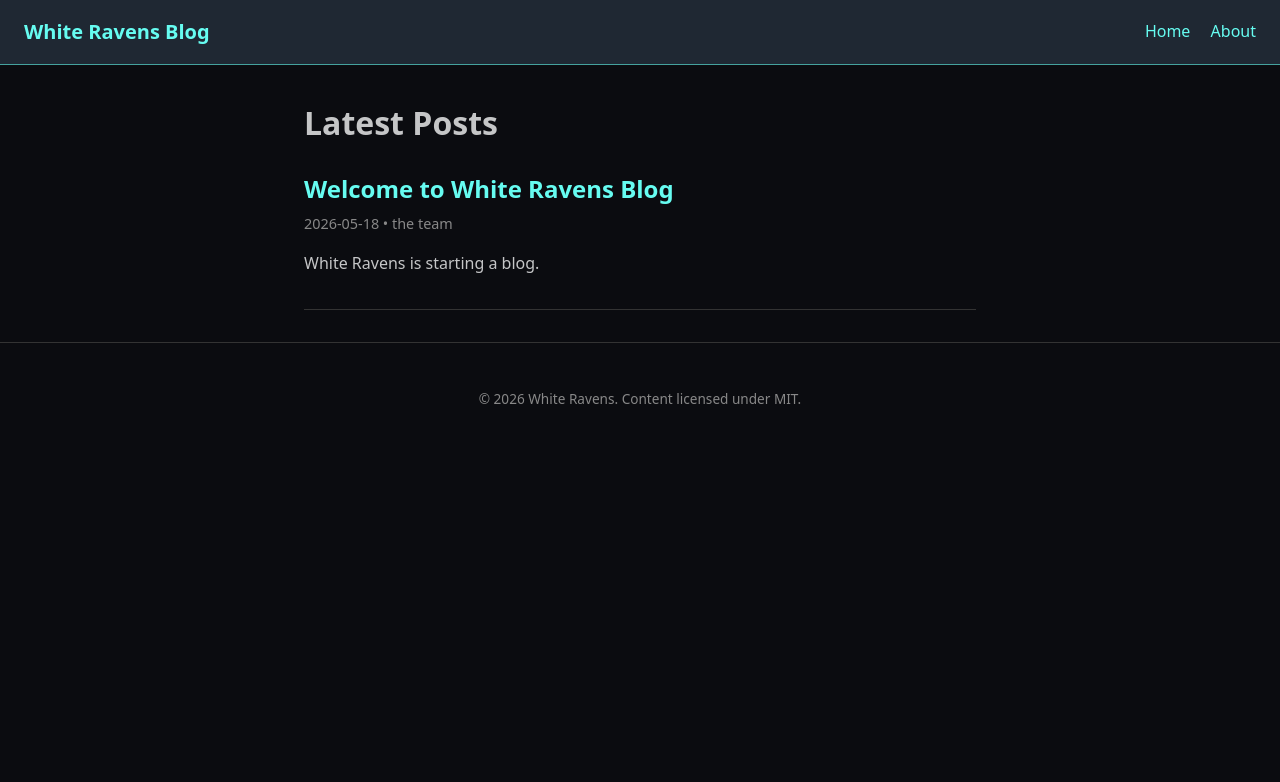
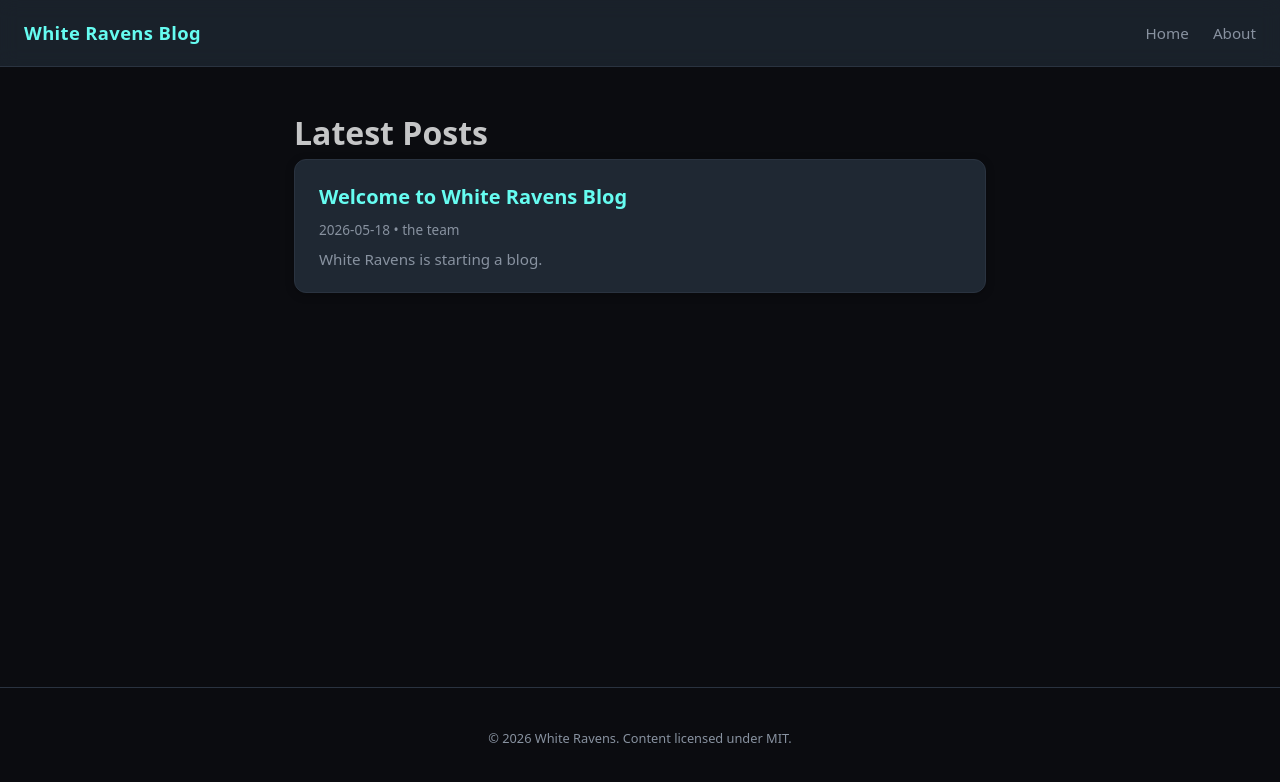
Before and after one commit to whiteravens20/blog, a Jekyll site: the page built from index.md, in a window 1280 px wide. Shown: the top 782 px of the page. Built offline with Jekyll 4.4.1, drawn with Linux system fonts in a browser that asks for light colours.

Commit message:
style(blog): modernize theme and add favicon
- Rework CSS with refined palette, elevated cards with hover lift,
  sticky blur-header, improved typography scale, and smoother
  transitions for a more polished, contemporary feel
- Add SVG favicon (assets/images/favicon.svg) with dark theme
  and WR raven motif
- Keep the existing dark aesthetic while adding depth via
  shadows, border refinement, and backdrop-filter header

Co-Authored-By: Paperclip <noreply@paperclip.ing>

```diff
--- a/_includes/head.html
+++ b/_includes/head.html
@@ -2,4 +2,5 @@
 <meta name="viewport" content="width=device-width, initial-scale=1">
 <title>{% if page.title %}{{ page.title | escape }} — {% endif %}{{ site.title | escape }}</title>
 <meta name="description" content="{{ page.excerpt | default: site.description | strip_html | normalize_whitespace | truncate: 160 | escape }}">
+<link rel="icon" type="image/svg+xml" href="{{ "/assets/images/favicon.svg" | relative_url }}">
 <link rel="stylesheet" href="{{ "/assets/css/style.css" | relative_url }}">
--- a/assets/css/style.css
+++ b/assets/css/style.css
@@ -1,74 +1,150 @@
 :root {
   --bg: #0b0c10;
   --surface: #1f2833;
+  --surface-elevated: #242e3a;
   --text: #c5c6c7;
+  --text-muted: #8892a0;
   --heading: #66fcf1;
   --accent: #45a29e;
-  --border: #45a29e;
-  --code-bg: #111;
+  --border: #2a3340;
+  --code-bg: #11151a;
+  --radius: 12px;
+  --radius-sm: 8px;
+  --shadow: 0 4px 24px rgba(0,0,0,0.35);
+  --shadow-sm: 0 2px 8px rgba(0,0,0,0.25);
+  --transition: 0.2s ease;
 }
 
-* { box-sizing: border-box; }
+* { box-sizing: border-box; margin: 0; }
+
+html { scroll-behavior: smooth; }
 
 body {
   margin: 0;
-  font-family: system-ui, -apple-system, Segoe UI, Roboto, Ubuntu, Cantarell, Noto Sans, sans-serif;
+  font-family: system-ui, -apple-system, BlinkMacSystemFont, "Segoe UI", Roboto, "Helvetica Neue", Arial, sans-serif;
   background: var(--bg);
   color: var(--text);
-  line-height: 1.6;
+  line-height: 1.65;
+  -webkit-font-smoothing: antialiased;
+  -moz-osx-font-smoothing: grayscale;
 }
 
-a { color: var(--heading); text-decoration: none; }
-a:hover { text-decoration: underline; }
+a {
+  color: var(--heading);
+  text-decoration: none;
+  transition: opacity var(--transition);
+}
+a:hover { opacity: 0.85; text-decoration: underline; }
 
 .site-header {
-  padding: 1rem 1.5rem;
+  padding: 1.1rem 1.5rem;
   border-bottom: 1px solid var(--border);
   display: flex;
   align-items: center;
   justify-content: space-between;
-  background: var(--surface);
+  background: rgba(31, 40, 51, 0.75);
+  backdrop-filter: blur(10px);
+  -webkit-backdrop-filter: blur(10px);
+  position: sticky;
+  top: 0;
+  z-index: 10;
 }
 
 .site-title {
   font-weight: 700;
-  font-size: 1.25rem;
+  font-size: 1.15rem;
   color: var(--heading);
+  letter-spacing: 0.02em;
 }
 
-.site-header nav a { margin-left: 1rem; font-weight: 500; }
+.site-header nav a {
+  margin-left: 1.25rem;
+  font-weight: 500;
+  font-size: 0.95rem;
+  color: var(--text-muted);
+  transition: color var(--transition);
+}
+.site-header nav a:hover { color: var(--heading); opacity: 1; text-decoration: none; }
 
 .page-content {
-  max-width: 720px;
-  margin: 2rem auto;
+  max-width: 740px;
+  margin: 2.5rem auto;
   padding: 0 1.5rem;
+  min-height: 60vh;
 }
 
 .post-list { list-style: none; padding: 0; }
-.post-list li { margin-bottom: 1.5rem; padding-bottom: 1rem; border-bottom: 1px solid #333; }
-.post-list h2 { margin: 0 0 .25rem; }
-.post-list .post-meta { color: #888; font-size: .9rem; margin: 0; }
+.post-list li {
+  margin-bottom: 1.25rem;
+  padding: 1.25rem 1.5rem;
+  border: 1px solid var(--border);
+  border-radius: var(--radius);
+  background: var(--surface);
+  box-shadow: var(--shadow-sm);
+  transition: transform var(--transition), box-shadow var(--transition);
+}
+.post-list li:hover {
+  transform: translateY(-2px);
+  box-shadow: var(--shadow);
+}
+.post-list h2 {
+  margin: 0 0 0.35rem;
+  font-size: 1.25rem;
+  font-weight: 600;
+}
+.post-list h2 a { color: var(--heading); }
+.post-list h2 a:hover { opacity: 0.85; text-decoration: none; }
+.post-list .post-meta { color: var(--text-muted); font-size: 0.85rem; margin: 0 0 0.5rem; }
+.post-list p { color: var(--text-muted); font-size: 0.95rem; line-height: 1.55; margin: 0; }
 
-.post-header h1 { margin-bottom: .25rem; color: var(--heading); }
-.post-meta { color: #888; font-size: .9rem; }
+.post-header h1 { margin-bottom: 0.35rem; color: var(--heading); font-size: 1.75rem; }
+.post-meta { color: var(--text-muted); font-size: 0.85rem; margin-bottom: 1.5rem; }
 
-.post-content h2, .post-content h3 { color: var(--heading); margin-top: 1.5rem; }
+.post-content h2, .post-content h3 { color: var(--heading); margin-top: 2rem; margin-bottom: 0.75rem; font-weight: 600; }
+.post-content h2 { font-size: 1.4rem; }
+.post-content h3 { font-size: 1.15rem; }
+.post-content p { margin-bottom: 1.1rem; }
 .post-content pre, .post-content code {
   background: var(--code-bg);
   font-family: ui-monospace, SFMono-Regular, Menlo, Monaco, Consolas, "Liberation Mono", "Courier New", monospace;
-  border-radius: 4px;
+  border-radius: var(--radius-sm);
+  font-size: 0.9em;
 }
-.post-content code { padding: .15rem .35rem; font-size: .95em; }
-.post-content pre { padding: 1rem; overflow-x: auto; }
+.post-content code { padding: 0.2rem 0.4rem; }
+.post-content pre { padding: 1rem; overflow-x: auto; line-height: 1.5; }
 .post-content pre code { padding: 0; background: none; }
+.post-content blockquote {
+  border-left: 3px solid var(--accent);
+  padding-left: 1rem;
+  margin-left: 0;
+  color: var(--text-muted);
+  font-style: italic;
+}
+.post-content ul, .post-content ol { margin-bottom: 1.1rem; padding-left: 1.5rem; }
+.post-content li { margin-bottom: 0.35rem; }
+.post-content a { border-bottom: 1px solid rgba(102,252,241,0.3); transition: border-color var(--transition); }
+.post-content a:hover { border-color: var(--heading); opacity: 1; text-decoration: none; }
 
-.post-tags { margin-top: 1.5rem; font-size: .9rem; color: #888; }
-.post-tags span { background: var(--surface); padding: .2rem .5rem; border-radius: 999px; }
+.post-tags { margin-top: 1.5rem; font-size: 0.85rem; color: var(--text-muted); }
+.post-tags span {
+  background: var(--surface-elevated);
+  padding: 0.25rem 0.65rem;
+  border-radius: 999px;
+  display: inline-block;
+  margin-right: 0.4rem;
+  border: 1px solid var(--border);
+}
 
 .site-footer {
   text-align: center;
-  padding: 2rem 1rem;
-  border-top: 1px solid #333;
-  font-size: .85rem;
-  color: #888;
+  padding: 2.5rem 1rem;
+  border-top: 1px solid var(--border);
+  font-size: 0.8rem;
+  color: var(--text-muted);
 }
+
+@media (max-width: 640px) {
+  .site-header { padding: 0.9rem 1rem; }
+  .page-content { padding: 0 1rem; margin: 1.5rem auto; }
+  .post-list li { padding: 1rem; }
+}
```
Also changed, not shown: assets/images/favicon.svg (added).
